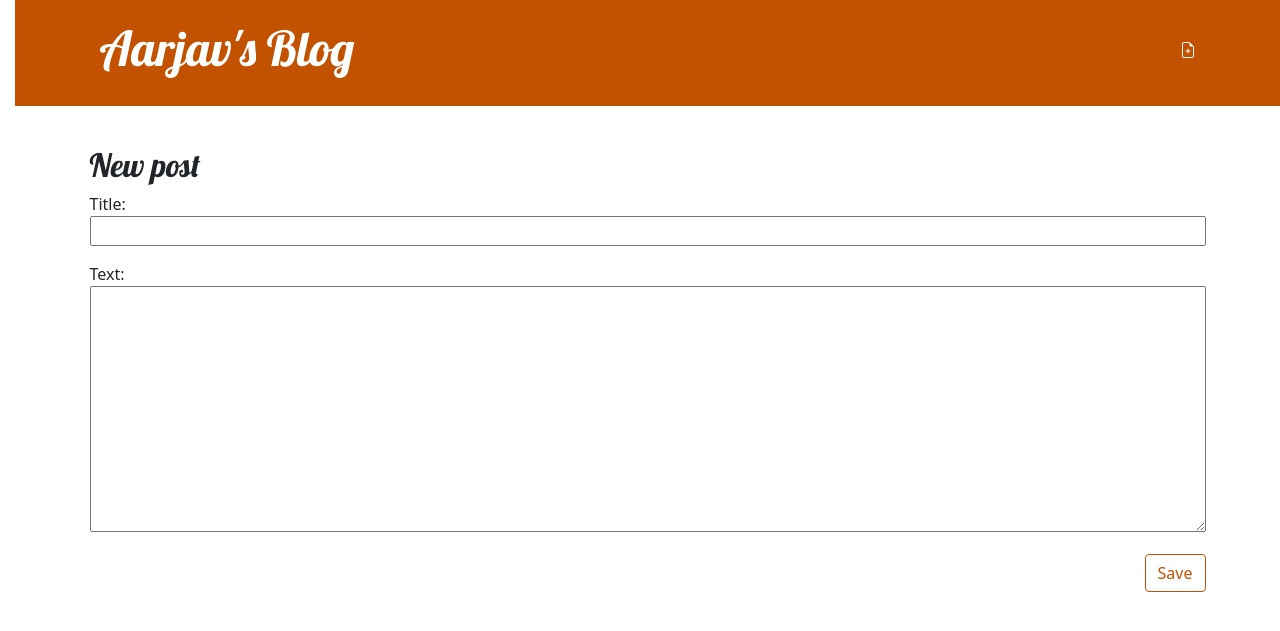
After one commit to AarjavPatni/Django-Blog, a Django app: page /post/new/ in a window 1280 px wide. The commit adds this page. Shown: the top 631 px of the page. Run offline with Django 5.2, Linux system fonts and the light colour scheme.

Commit message:
Add post creation functionality

```diff
--- /dev/null
+++ b/blog/forms.py
@@ -0,0 +1,12 @@
+from django import forms
+from .models import Post
+
+
+# ModelForm is the model and PostForm is the name of the form we're creating
+class PostForm(forms.ModelForm):
+    class Meta:
+        model = Post
+        fields = (
+            "title",
+            "text",
+        )
--- a/blog/templates/blog/base.html
+++ b/blog/templates/blog/base.html
@@ -13,6 +13,9 @@
 <body>
     <header class="page-header">
         <div class="container">
+            <a href="{% url 'post_new' %}" class="top-menu">
+                {% include './icons/manage.svg' %}
+            </a>
             <h1><a href="/">Aarjav's Blog</a></h1>
         </div>
     </header>
--- /dev/null
+++ b/blog/templates/blog/post_edit.html
@@ -0,0 +1,9 @@
+{% extends 'blog/base.html' %}
+
+{% block content %}
+<h2>New post</h2>
+<form method="POST" class="post-form">{% csrf_token %}
+    {{ form.as_p }}
+    <button type="submit" class="save btn btn-secondary">Save</button>
+</form>
+{% endblock %}
--- a/blog/urls.py
+++ b/blog/urls.py
@@ -7,4 +7,6 @@ urlpatterns = [
     # The name is used to identify the view.
     path("post/<int:pk>/", views.post_detail, name="post_detail"),
     # When django encounters a URL like post/5/, it will call the post_detail view with 5 as pk's value.
+    path("post/new/", views.post_new, name="post_new")
+    # Syntax: path(route, view, name)
 ]
--- a/blog/views.py
+++ b/blog/views.py
@@ -2,10 +2,12 @@
 Views request information from the model and pass it to a template.
 """
 
-from django.shortcuts import render
 from .models import Post
 from django.contrib.auth.models import User
 from django.shortcuts import render, get_object_or_404
+from .forms import PostForm
+from django.utils import timezone
+from django.shortcuts import redirect
 
 
 # Create your views here.
@@ -21,3 +23,18 @@ def post_list(request):  # This view lists all the posts
 def post_detail(request, pk):  # This view displays a single post
     post = get_object_or_404(Post, pk=pk)
     return render(request, "blog/post_detail.html", {"post": post})
+
+
+def post_new(request):
+    if request.method == "POST":
+        form = PostForm(request.POST)
+        if form.is_valid():
+            # commit=False means "Don't save it to the database yet"
+            post = form.save(commit=False)
+            post.author = request.user
+            post.published_date = timezone.now()
+            post.save()
+            return redirect("post_detail", pk=post.pk)
+    else:
+        form = PostForm()
+    return render(request, "blog/post_edit.html", {"form": form})
```
Also changed, not shown: blog/templates/blog/icons/manage.svg (added), blog/templates/blog/icons/pencil-fill.svg (added), db.sqlite3.
